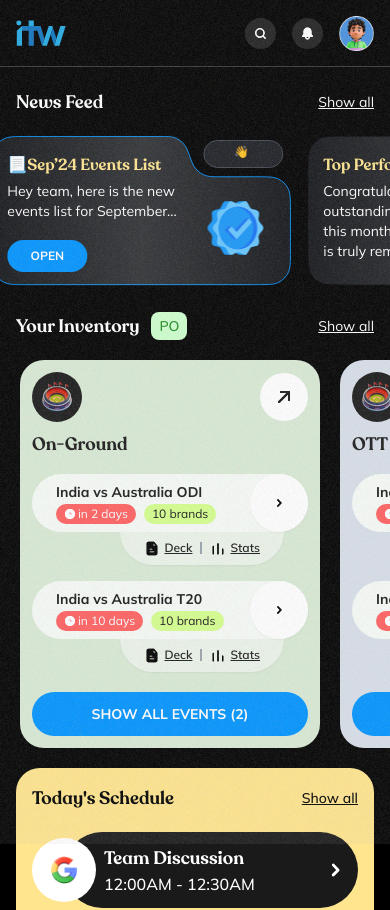
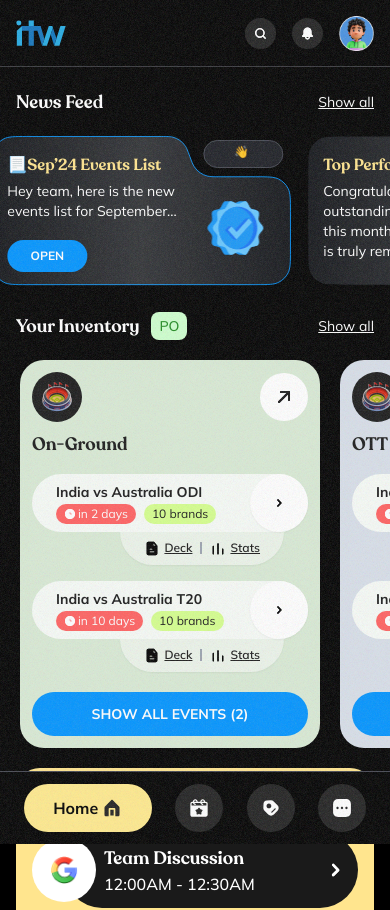
Before and after one commit to sourabh-31/itw-crm, a Next.js app: page / in a window 390 px wide. Shown: the top 910 px of the page. Built offline with nearby package versions, Linux system fonts and the light colour scheme.

Commit message:
ADDED: bottom tab for mobile devices

```diff
--- a/src/app/(dashboard)/layout.tsx
+++ b/src/app/(dashboard)/layout.tsx
@@ -1,4 +1,5 @@
 import CurrentSection from "@/components/dashboard/CurrentSection";
+import Bottombar from "@/components/shared/Bottombar";
 import Header from "@/components/shared/Header";
 import Sidebar from "@/components/shared/Sidebar";
 
@@ -23,9 +24,12 @@
       <Header />
       <Sidebar />
 
+      {/* Sidebar for small screen size */}
+      <Bottombar />
+
       {/* Main Dashboard Content */}
       <main className="overflow-y-auto sm:ml-[100px] sm:p-6">
-        <div className="mt-[5.5rem] min-h-[calc(100vh-85px)] bg-background sm:rounded-2xl sm:bg-foreground">
+        <div className="mb-32 mt-[5.5rem] min-h-[calc(100vh-85px)] bg-background sm:mb-0 sm:rounded-2xl sm:bg-foreground">
           <CurrentSection />
           {children}
         </div>
--- /dev/null
+++ b/src/components/shared/Bottombar.tsx
@@ -0,0 +1,105 @@
+"use client";
+
+import { capitalize } from "lodash";
+import Image from "next/image";
+import Link from "next/link";
+import { usePathname } from "next/navigation";
+import React, { useEffect, useRef, useState } from "react";
+
+import { SidebarData } from "@/data/sidebar.data";
+import type { sidebarDataType } from "@/types/sidebar.type";
+
+export default function Bottombar() {
+  const pathname = usePathname();
+  const [visibleItems, setVisibleItems] = useState<sidebarDataType[]>([]);
+  const [overflowItems, setOverflowItems] = useState<sidebarDataType[]>([]);
+  const [showMore, setShowMore] = useState(false);
+  const bottombarRef = useRef<HTMLElement | null>(null);
+
+  useEffect(() => {
+    const handleResize = () => {
+      if (bottombarRef.current) {
+        const containerWidth = bottombarRef.current.offsetWidth;
+        const itemWidth = 80;
+        const maxItems = Math.floor(containerWidth / itemWidth);
+
+        setVisibleItems(SidebarData.slice(0, maxItems - 1));
+        setOverflowItems(SidebarData.slice(maxItems - 1));
+      }
+    };
+
+    handleResize();
+    window.addEventListener("resize", handleResize);
+    return () => window.removeEventListener("resize", handleResize);
+  }, []);
+
+  const renderLink = (data: sidebarDataType) => (
+    <Link
+      key={data.name}
+      href={data.link}
+      className={`flex items-center justify-center gap-1 rounded-full transition-all duration-200 ${
+        pathname === data.link
+          ? `bg-yellow-100 ${!showMore ? "h-12 w-32" : "size-12"}`
+          : "size-12 bg-primary-200"
+      }`}
+      onClick={() => setShowMore(false)}
+    >
+      {pathname === data.link && !showMore && (
+        <span className="font-mulish font-bold">{capitalize(data.name)}</span>
+      )}
+
+      <Image
+        src={pathname === data.link ? data.imgAlt : data.img}
+        alt={data.name}
+        width={20}
+        height={20}
+      />
+    </Link>
+  );
+
+  return (
+    <aside
+      ref={bottombarRef}
+      className="sidebar pb-safe fixed bottom-0 left-0 z-50 flex w-full flex-row items-center justify-around gap-2 overflow-x-auto border-t border-gray-light bg-background px-4 py-3 sm:hidden"
+    >
+      {visibleItems.map(renderLink)}
+      {overflowItems.length > 0 && (
+        <div className="relative">
+          <button
+            type="button"
+            onClick={() => setShowMore(!showMore)}
+            className="flex size-12 items-center justify-center rounded-full bg-primary-200"
+          >
+            <Image
+              src="/assets/svg/sidebar/more.svg"
+              alt="More"
+              width={24}
+              height={24}
+            />
+          </button>
+          {showMore && (
+            <button
+              type="button"
+              className="fixed inset-0 z-[60]"
+              onClick={() => setShowMore(false)}
+            >
+              <div
+                className="absolute bottom-20 right-4 flex flex-col gap-2 rounded-full border border-gray-light bg-primary-100 p-2 shadow-lg"
+                role="button"
+                tabIndex={0}
+                onClick={(e) => e.stopPropagation()}
+                onKeyDown={(e) => {
+                  if (e.key === "Enter" || e.key === " ") {
+                    e.stopPropagation();
+                  }
+                }}
+              >
+                {overflowItems.map(renderLink)}
+              </div>
+            </button>
+          )}
+        </div>
+      )}
+    </aside>
+  );
+}
--- a/src/data/sidebar.data.ts
+++ b/src/data/sidebar.data.ts
@@ -37,10 +37,4 @@
     imgAlt: "/assets/svg/sidebar/arrow-alt.svg",
     link: "/goto",
   },
-  {
-    name: "more",
-    img: "/assets/svg/sidebar/more.svg",
-    imgAlt: "/assets/svg/sidebar/more-alt.svg",
-    link: "/more",
-  },
 ];
```
